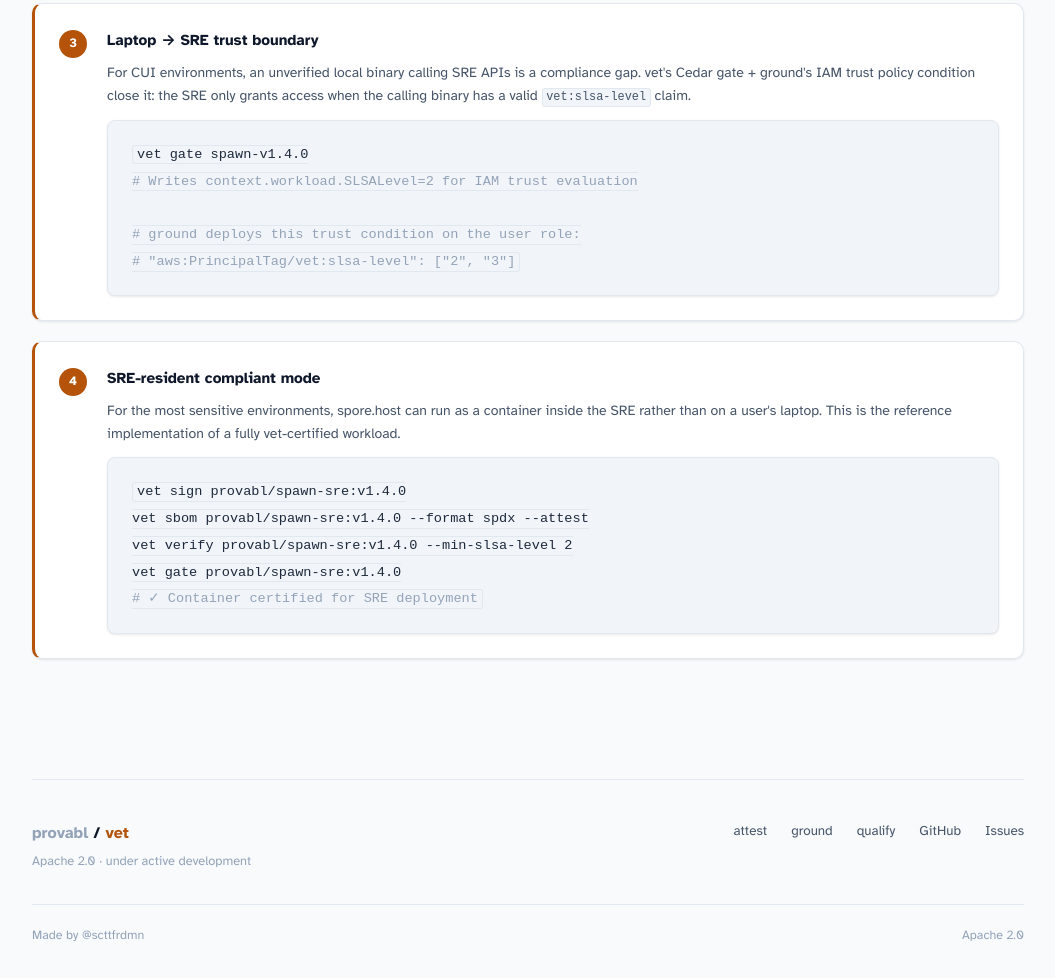
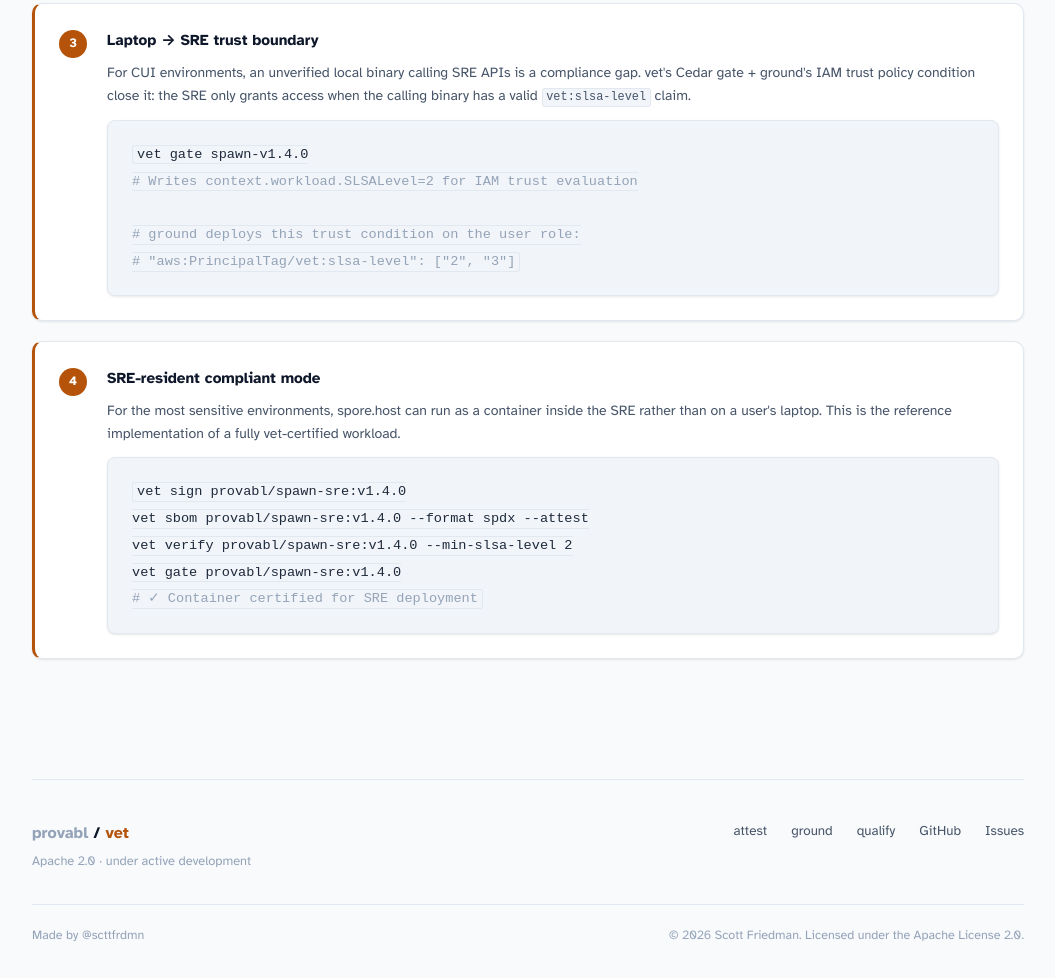
Before and after one commit to provabl/vet, a plain HTML site: page docs/index.html in a window 1280 px wide. Shown: the part 3819-4797 px from the top of the page, without its empty margins (112-1167 px from the left). Drawn offline with Linux system fonts and the light colour scheme.

Commit message:
docs: add copyright notice to footer

```diff
--- a/docs/index.html
+++ b/docs/index.html
@@ -259,7 +259,7 @@
             </div>
             <div class="footer-bottom">
                 <span>Made by <a href="https://github.com/scttfrdmn">@scttfrdmn</a></span>
-                <span>Apache 2.0</span>
+                <span>© 2026 Scott Friedman. Licensed under the <a href="https://www.apache.org/licenses/LICENSE-2.0" target="_blank" rel="noopener noreferrer">Apache License 2.0</a>.</span>
             </div>
         </footer>
     </div>
```
